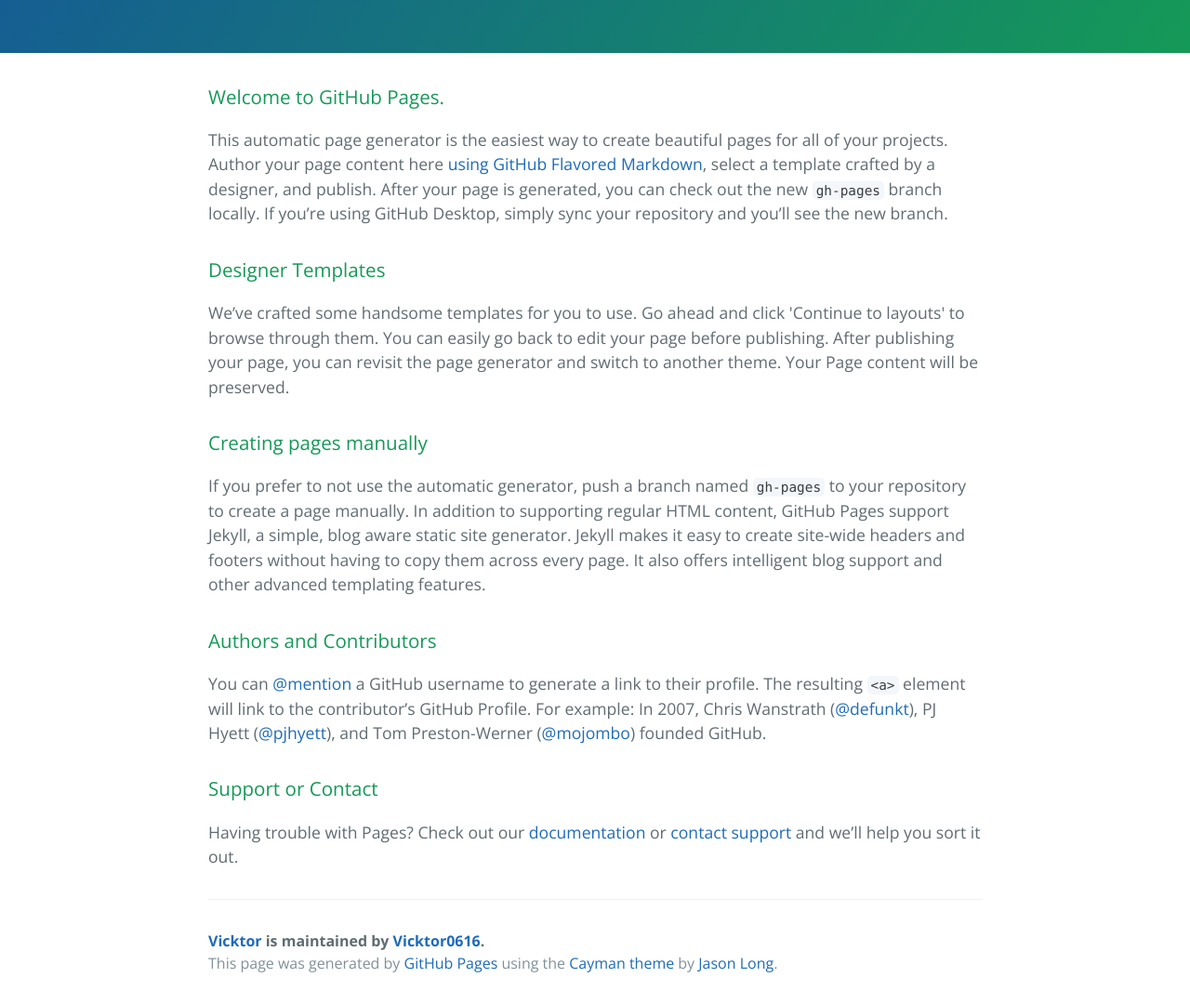
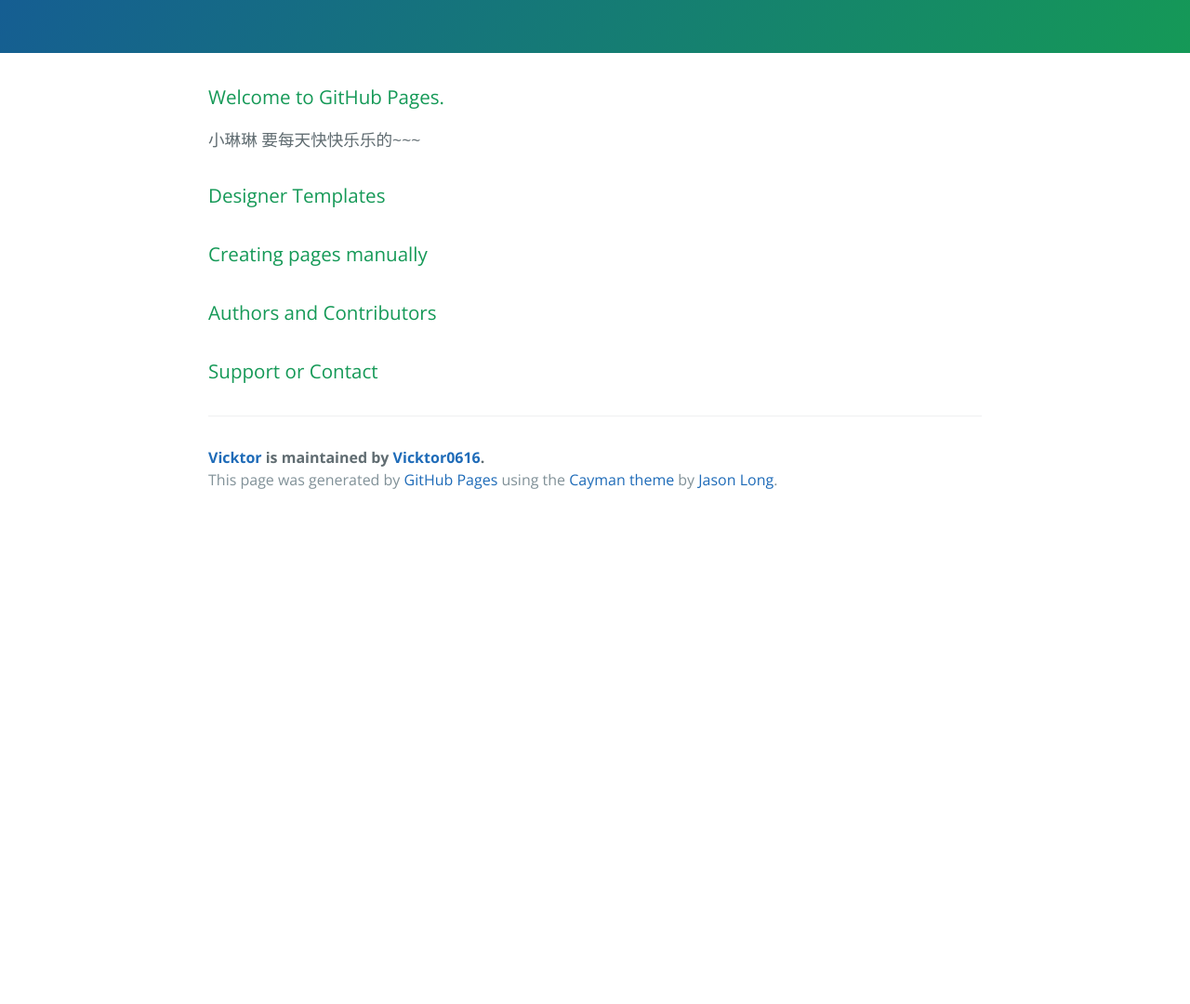
Before and after one commit to Vicktor0616/Vicktor, a plain HTML site: page index.html in a window 1280 px wide. Shown: the part 260-1340 px from the top of the page at 93% size. After the commit the page ends 820 px from the top, so only its background shows below. Drawn offline with nearby package versions, Linux system fonts and the light colour scheme.

Commit message:
Update index.html

```diff
--- a/index.html
+++ b/index.html
@@ -18,29 +18,20 @@
     <section class="main-content">
       <h3>
 <a id="welcome-to-github-pages" class="anchor" href="#welcome-to-github-pages" aria-hidden="true"><span class="octicon octicon-link"></span></a>Welcome to GitHub Pages.</h3>
-
-<p>This automatic page generator is the easiest way to create beautiful pages for all of your projects. Author your page content here <a href="https://guides.github.com/features/mastering-markdown/">using GitHub Flavored Markdown</a>, select a template crafted by a designer, and publish. After your page is generated, you can check out the new <code>gh-pages</code> branch locally. If you’re using GitHub Desktop, simply sync your repository and you’ll see the new branch.</p>
-
+  <p>小琳琳 要每天快快乐乐的~~~
 <h3>
 <a id="designer-templates" class="anchor" href="#designer-templates" aria-hidden="true"><span class="octicon octicon-link"></span></a>Designer Templates</h3>
-
-<p>We’ve crafted some handsome templates for you to use. Go ahead and click 'Continue to layouts' to browse through them. You can easily go back to edit your page before publishing. After publishing your page, you can revisit the page generator and switch to another theme. Your Page content will be preserved.</p>
 
 <h3>
 <a id="creating-pages-manually" class="anchor" href="#creating-pages-manually" aria-hidden="true"><span class="octicon octicon-link"></span></a>Creating pages manually</h3>
 
-<p>If you prefer to not use the automatic generator, push a branch named <code>gh-pages</code> to your repository to create a page manually. In addition to supporting regular HTML content, GitHub Pages support Jekyll, a simple, blog aware static site generator. Jekyll makes it easy to create site-wide headers and footers without having to copy them across every page. It also offers intelligent blog support and other advanced templating features.</p>
 
 <h3>
 <a id="authors-and-contributors" class="anchor" href="#authors-and-contributors" aria-hidden="true"><span class="octicon octicon-link"></span></a>Authors and Contributors</h3>
 
-<p>You can <a href="https://github.com/blog/821" class="user-mention">@mention</a> a GitHub username to generate a link to their profile. The resulting <code>&lt;a&gt;</code> element will link to the contributor’s GitHub Profile. For example: In 2007, Chris Wanstrath (<a href="https://github.com/defunkt" class="user-mention">@defunkt</a>), PJ Hyett (<a href="https://github.com/pjhyett" class="user-mention">@pjhyett</a>), and Tom Preston-Werner (<a href="https://github.com/mojombo" class="user-mention">@mojombo</a>) founded GitHub.</p>
 
 <h3>
 <a id="support-or-contact" class="anchor" href="#support-or-contact" aria-hidden="true"><span class="octicon octicon-link"></span></a>Support or Contact</h3>
-
-<p>Having trouble with Pages? Check out our <a href="https://help.github.com/pages">documentation</a> or <a href="https://github.com/contact">contact support</a> and we’ll help you sort it out.</p>
-
       <footer class="site-footer">
         <span class="site-footer-owner"><a href="https://github.com/Vicktor0616/Vicktor">Vicktor</a> is maintained by <a href="https://github.com/Vicktor0616">Vicktor0616</a>.</span>
 
```
